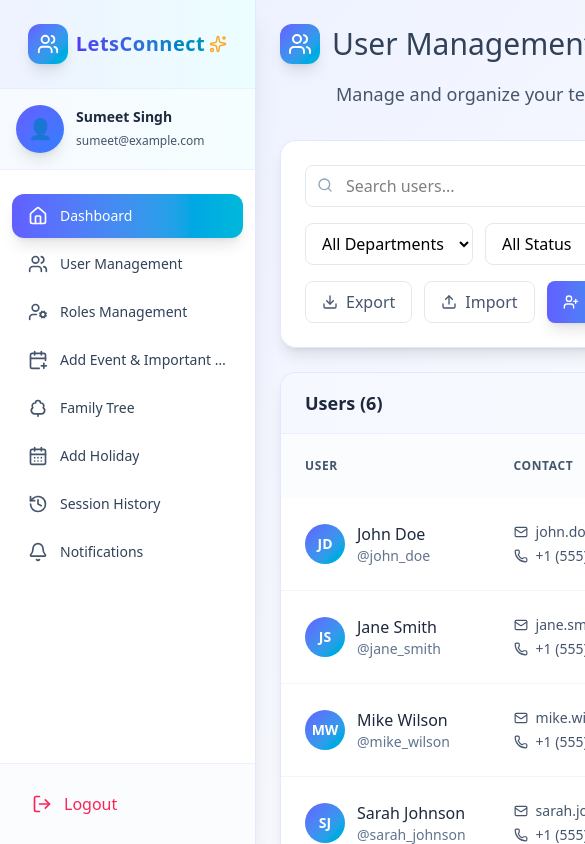
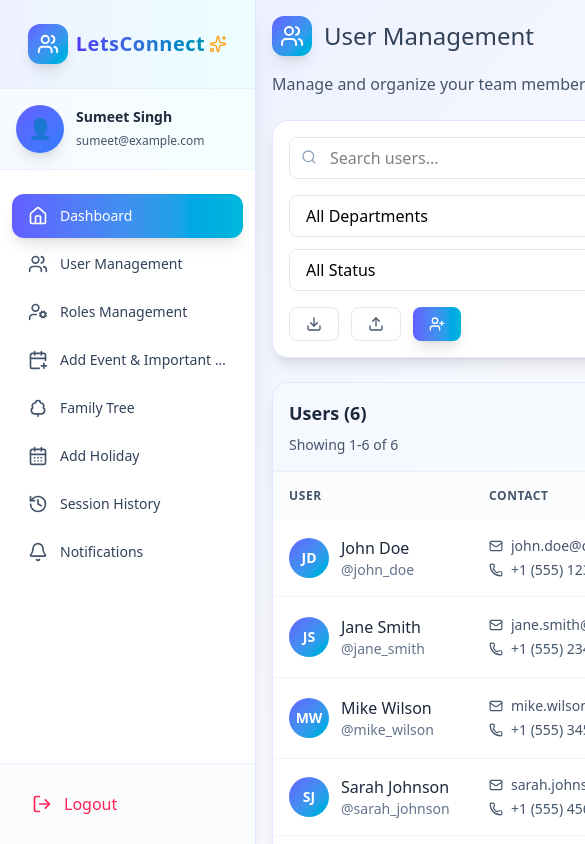
Before and after one commit to buildwithsumeet/otpforhedenahelathcare, a React (Vite) app in the folder frontend/: page /users in a window 390 px wide. Shown: the top 844 px of the page, 585 px wide, since content can reach past the window. Built offline with nearby package versions, Linux system fonts and the light colour scheme.

Commit message:
modify login signup

```diff
--- a/frontend/src/AdminPanel/Usermanagement/UserManagement.jsx
+++ b/frontend/src/AdminPanel/Usermanagement/UserManagement.jsx
@@ -145,27 +145,29 @@ const UserManagement = () => {
   };
 
   return (
-    <div className="p-6 bg-gradient-to-br from-indigo-50 via-white to-cyan-50 min-h-screen">
+    <div className="min-h-screen bg-gradient-to-br from-indigo-50 via-white to-cyan-50">
+      {/* Content wrapper with proper padding */}
+      <div className="p-4 sm:p-6 max-w-7xl mx-auto">
         {/* Header */}
-      <div className="mb-8">
+        <div className="mb-6">
           <div className="flex items-center gap-3 mb-4">
             <div className="p-2 bg-gradient-to-br from-indigo-500 to-cyan-500 rounded-xl shadow-lg">
               <Users className="text-white" size={24} />
             </div>
-          <h1 className="text-3xl font-light text-slate-700">User Management</h1>
+            <h1 className="text-2xl sm:text-3xl font-light text-slate-700">User Management</h1>
           </div>
-        <p className="text-slate-600 text-lg font-light ml-14">
+          <p className="text-slate-600 text-base sm:text-lg font-light ml-0 sm:ml-14">
             Manage and organize your team members
           </p>
         </div>
 
         {/* Controls */}
-      <div className="mb-6 bg-white/95 backdrop-blur-xl rounded-2xl p-6 border border-indigo-200/50 shadow-lg">
-        <div className="flex flex-col lg:flex-row gap-4 items-start lg:items-center justify-between">
+        <div className="mb-6 bg-white/95 backdrop-blur-xl rounded-2xl p-4 sm:p-6 border border-indigo-200/50 shadow-lg">
+          <div className="flex flex-col xl:flex-row gap-4 items-start xl:items-center justify-between">
             {/* Search and Filters */}
-          <div className="flex flex-col sm:flex-row gap-4 flex-1">
+            <div className="flex flex-col sm:flex-row gap-4 flex-1 w-full xl:w-auto">
               {/* Search */}
-            <div className="relative">
+              <div className="relative w-full sm:w-auto">
                 <Search className="absolute left-3 top-3 h-4 w-4 text-slate-400" />
                 <input
                   type="text"
@@ -176,11 +178,11 @@ const UserManagement = () => {
                 />
               </div>
               {/* Filters */}
-            <div className="flex gap-3">
+              <div className="flex flex-col sm:flex-row gap-3 w-full sm:w-auto">
                 <select
                   value={filterDepartment}
                   onChange={e => setFilterDepartment(e.target.value)}
-                className="px-3 py-2 border border-slate-200 rounded-lg focus:ring-2 focus:ring-indigo-500 focus:border-transparent"
+                  className="px-3 py-2 border border-slate-200 rounded-lg focus:ring-2 focus:ring-indigo-500 focus:border-transparent w-full sm:w-auto min-w-[140px]"
                 >
                   <option value="">All Departments</option>
                   <option value="Engineering">Engineering</option>
@@ -192,7 +194,7 @@ const UserManagement = () => {
                 <select
                   value={filterStatus}
                   onChange={e => setFilterStatus(e.target.value)}
-                className="px-3 py-2 border border-slate-200 rounded-lg focus:ring-2 focus:ring-indigo-500 focus:border-transparent"
+                  className="px-3 py-2 border border-slate-200 rounded-lg focus:ring-2 focus:ring-indigo-500 focus:border-transparent w-full sm:w-auto min-w-[120px]"
                 >
                   <option value="">All Status</option>
                   <option value="Active">Active</option>
@@ -202,18 +204,18 @@ const UserManagement = () => {
               </div>
             </div>
             {/* Actions */}
-          <div className="flex gap-3">
+            <div className="flex flex-wrap gap-3 w-full xl:w-auto">
               <button className="flex items-center gap-2 px-4 py-2 text-slate-600 border border-slate-200 rounded-lg hover:bg-slate-50 transition-colors">
                 <Download size={16} />
-              Export
+                <span className="hidden sm:inline">Export</span>
               </button>
               <button className="flex items-center gap-2 px-4 py-2 text-slate-600 border border-slate-200 rounded-lg hover:bg-slate-50 transition-colors">
                 <Upload size={16} />
-              Import
+                <span className="hidden sm:inline">Import</span>
               </button>
               <button className="flex items-center gap-2 px-4 py-2 bg-gradient-to-r from-indigo-500 to-cyan-500 text-white rounded-lg hover:from-indigo-600 hover:to-cyan-600 transition-all duration-200 shadow-lg">
                 <UserPlus size={16} />
-              Add User
+                <span className="hidden sm:inline">Add User</span>
               </button>
             </div>
           </div>
@@ -222,8 +224,8 @@ const UserManagement = () => {
         {/* Table */}
         <div className="bg-white/95 backdrop-blur-xl rounded-2xl border border-indigo-200/50 shadow-lg overflow-hidden">
           {/* Table Header */}
-        <div className="px-6 py-4 border-b border-indigo-100/50 bg-gradient-to-r from-indigo-50/50 to-cyan-50/50">
-          <div className="flex items-center justify-between">
+          <div className="px-4 sm:px-6 py-4 border-b border-indigo-100/50 bg-gradient-to-r from-indigo-50/50 to-cyan-50/50">
+            <div className="flex flex-col sm:flex-row sm:items-center justify-between gap-2">
               <h3 className="text-lg font-semibold text-slate-800">
                 Users ({filteredUsers.length})
               </h3>
@@ -232,68 +234,71 @@ const UserManagement = () => {
               </div>
             </div>
           </div>
-        {/* Table content with horizontal scroll and minimum width for columns */}
-        <div className="overflow-x-auto w-full">
-          <table className="w-full min-w-[900px]">
+
+          {/* Table content with horizontal scroll */}
+          <div className="overflow-x-auto">
+            <table className="w-full min-w-[1000px]">
               <thead className="bg-slate-50/50">
                 <tr>
-                <th className="px-6 py-4 text-left text-xs font-semibold text-slate-600 uppercase tracking-wider">User</th>
-                <th className="px-6 py-4 text-left text-xs font-semibold text-slate-600 uppercase tracking-wider">Contact</th>
-                <th className="px-6 py-4 text-left text-xs font-semibold text-slate-600 uppercase tracking-wider">Department</th>
-                <th className="px-6 py-4 text-left text-xs font-semibold text-slate-600 uppercase tracking-wider">Role</th>
-                <th className="px-6 py-4 text-left text-xs font-semibold text-slate-600 uppercase tracking-wider">Status</th>
-                <th className="px-6 py-4 text-left text-xs font-semibold text-slate-600 uppercase tracking-wider">Last Login</th>
-                <th className="px-6 py-4 text-left text-xs font-semibold text-slate-600 uppercase tracking-wider">Actions</th>
+                  <th className="px-4 sm:px-6 py-4 text-left text-xs font-semibold text-slate-600 uppercase tracking-wider min-w-[200px]">User</th>
+                  <th className="px-4 sm:px-6 py-4 text-left text-xs font-semibold text-slate-600 uppercase tracking-wider min-w-[250px]">Contact</th>
+                  <th className="px-4 sm:px-6 py-4 text-left text-xs font-semibold text-slate-600 uppercase tracking-wider min-w-[120px]">Department</th>
+                  <th className="px-4 sm:px-6 py-4 text-left text-xs font-semibold text-slate-600 uppercase tracking-wider min-w-[150px]">Role</th>
+                  <th className="px-4 sm:px-6 py-4 text-left text-xs font-semibold text-slate-600 uppercase tracking-wider min-w-[100px]">Status</th>
+                  <th className="px-4 sm:px-6 py-4 text-left text-xs font-semibold text-slate-600 uppercase tracking-wider min-w-[120px]">Last Login</th>
+                  <th className="px-4 sm:px-6 py-4 text-left text-xs font-semibold text-slate-600 uppercase tracking-wider min-w-[150px]">Actions</th>
                 </tr>
               </thead>
               <tbody className="divide-y divide-slate-100">
                 {paginatedUsers.map(user => (
                   <tr key={user.id} className="hover:bg-indigo-50/30 transition-colors">
                     {/* User */}
-                  <td className="px-6 py-4">
+                    <td className="px-4 sm:px-6 py-4">
                       <div className="flex items-center gap-3">
-                      <div className="w-10 h-10 bg-gradient-to-br from-indigo-500 to-cyan-500 rounded-full flex items-center justify-center text-white font-semibold text-sm">{user.avatar}</div>
-                      <div>
+                        <div className="w-10 h-10 bg-gradient-to-br from-indigo-500 to-cyan-500 rounded-full flex items-center justify-center text-white font-semibold text-sm flex-shrink-0">
+                          {user.avatar}
+                        </div>
+                        <div className="min-w-0">
                           <div className="font-medium text-slate-800">{user.firstName} {user.lastName}</div>
                           <div className="text-sm text-slate-500">@{user.username}</div>
                         </div>
                       </div>
                     </td>
                     {/* Contact */}
-                  <td className="px-6 py-4">
+                    <td className="px-4 sm:px-6 py-4">
                       <div className="space-y-1">
                         <div className="flex items-center gap-2 text-sm text-slate-600">
-                        <Mail size={14} />
-                        {user.email}
+                          <Mail size={14} className="flex-shrink-0" />
+                          <span className="truncate">{user.email}</span>
                         </div>
                         <div className="flex items-center gap-2 text-sm text-slate-600">
-                        <Phone size={14} />
-                        {user.phone}
+                          <Phone size={14} className="flex-shrink-0" />
+                          <span>{user.phone}</span>
                         </div>
                       </div>
                     </td>
                     {/* Department */}
-                  <td className="px-6 py-4">
+                    <td className="px-4 sm:px-6 py-4">
                       <div className="flex items-center gap-2">
-                      <Building size={16} className="text-slate-400" />
+                        <Building size={16} className="text-slate-400 flex-shrink-0" />
                         <span className="text-sm font-medium text-slate-700">{user.department}</span>
                       </div>
                     </td>
                     {/* Role */}
-                  <td className="px-6 py-4">
+                    <td className="px-4 sm:px-6 py-4">
                       <span className={getRoleBadge(user.role)}>{user.role}</span>
                     </td>
                     {/* Status */}
-                  <td className="px-6 py-4">
+                    <td className="px-4 sm:px-6 py-4">
                       <span className={getStatusBadge(user.status)}>{user.status}</span>
                     </td>
                     {/* Last Login */}
-                  <td className="px-6 py-4">
+                    <td className="px-4 sm:px-6 py-4">
                       <div className="text-sm text-slate-600">{user.lastLogin}</div>
                     </td>
                     {/* Actions */}
-                  <td className="px-6 py-4">
-                    <div className="flex items-center gap-2">
+                    <td className="px-4 sm:px-6 py-4">
+                      <div className="flex items-center gap-1">
                         <button className="p-2 text-slate-400 hover:text-indigo-600 hover:bg-indigo-50 rounded-lg transition-colors">
                           <Eye size={16} />
                         </button>
@@ -313,14 +318,15 @@ const UserManagement = () => {
               </tbody>
             </table>
           </div>
+
           {/* Pagination */}
           {totalPages > 1 && (
-          <div className="px-6 py-4 border-t border-indigo-100/50 bg-slate-50/30">
-            <div className="flex items-center justify-between">
+            <div className="px-4 sm:px-6 py-4 border-t border-indigo-100/50 bg-slate-50/30">
+              <div className="flex flex-col sm:flex-row items-center justify-between gap-4">
                 <div className="text-sm text-slate-600">
                   Page {currentPage} of {totalPages}
                 </div>
-              <div className="flex gap-2">
+                <div className="flex gap-2 flex-wrap justify-center">
                   <button
                     onClick={() => setCurrentPage(prev => Math.max(prev - 1, 1))}
                     disabled={currentPage === 1}
@@ -368,8 +374,9 @@ const UserManagement = () => {
             </div>
           )}
         </div>
+
         {/* Summary Cards */}
-      <div className="mt-6 grid grid-cols-1 sm:grid-cols-2 lg:grid-cols-4 gap-4">
+        <div className="mt-6 grid grid-cols-2 lg:grid-cols-4 gap-4">
           {[
             { label: 'Total Users', value: users.length, color: 'indigo' },
             { label: 'Active Users', value: users.filter(u => u.status === 'Active').length, color: 'green' },
@@ -377,10 +384,11 @@ const UserManagement = () => {
             { label: 'Suspended Users', value: users.filter(u => u.status === 'Suspended').length, color: 'red' }
           ].map((stat, index) => (
             <div key={index} className="bg-white/95 backdrop-blur-xl rounded-xl p-4 border border-indigo-200/50 shadow-lg">
-            <div className="text-2xl font-bold text-slate-800">{stat.value}</div>
-            <div className="text-sm text-slate-600">{stat.label}</div>
+              <div className="text-xl sm:text-2xl font-bold text-slate-800">{stat.value}</div>
+              <div className="text-xs sm:text-sm text-slate-600">{stat.label}</div>
             </div>
           ))}
+        </div>
       </div>
     </div>
   );
```
Also changed, not shown: frontend/src/Components/Login Page/Login.jsx (+6 -6 lines), frontend/src/Components/Navbar/Navbar.jsx (+5 -5 lines). Lines whose indentation alone changed are shown as unchanged.
